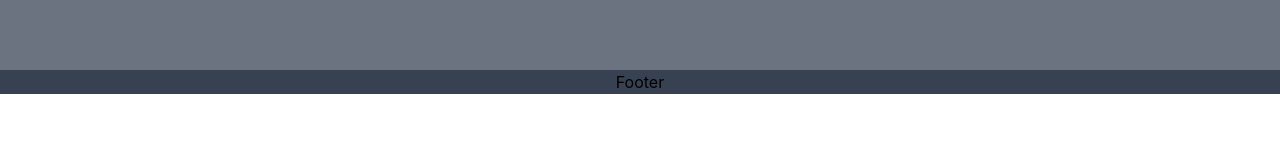
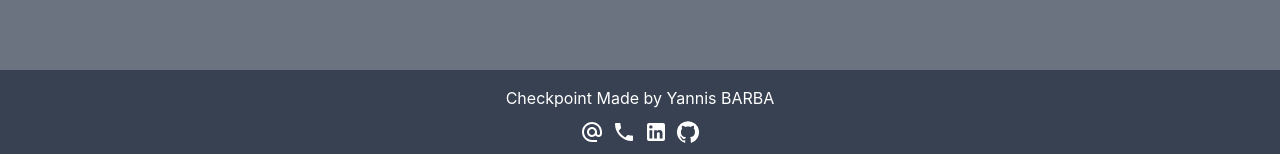
Before and after one commit to ComicScrip/checkpoint-2-lyon-react-2021, a React (Create React App) app: page / in a window 1280 px wide. Shown: the part 798-952 px from the top of the page. Before the commit the page ends 892 px from the top, so only its background shows below. Built offline with nearby package versions, Linux system fonts and the light colour scheme; no server answers.

Commit message:
upgrade footer : add links and icons using mui material icons

```diff
--- a/package.json
+++ b/package.json
@@ -4,6 +4,10 @@
   "private": true,
   "dependencies": {
     "@craco/craco": "^6.3.0",
+    "@emotion/react": "^11.6.0",
+    "@emotion/styled": "^11.6.0",
+    "@mui/icons-material": "^5.2.0",
+    "@mui/material": "^5.2.0",
     "@testing-library/jest-dom": "^5.11.4",
     "@testing-library/react": "^11.1.0",
     "@testing-library/user-event": "^12.1.10",
--- a/src/components/Footer.js
+++ b/src/components/Footer.js
@@ -1,7 +1,37 @@
 import React from 'react';
+import AlternateEmailIcon from '@mui/icons-material/AlternateEmail';
+import LocalPhoneIcon from '@mui/icons-material/LocalPhone';
+import LinkedInIcon from '@mui/icons-material/LinkedIn';
+import GitHubIcon from '@mui/icons-material/GitHub';
 
 function Footer() {
-  return <div className="bg-gray-700">Footer</div>;
+  return (
+    <div className="bg-gray-700 p-4 flex flex-col items-center gap-2">
+      <h3 className="text-white"> Checkpoint Made by Yannis BARBA</h3>
+      <ul className="flex flex-row gap-2">
+        <li>
+          <a href="mailto:yannis.barba.dev@gmail.com">
+            <AlternateEmailIcon sx={{ color: '#FFFFFF' }} />
+          </a>
+        </li>
+        <li>
+          <a href="tel:0750880608">
+            <LocalPhoneIcon sx={{ color: '#FFFFFF' }} />
+          </a>
+        </li>
+        <li>
+          <a href="https://www.linkedin.com/in/yannis-barba-90b9391bb/">
+            <LinkedInIcon sx={{ color: '#FFFFFF' }} />
+          </a>
+        </li>
+        <li>
+          <a href="https://github.com/Yannis-Barba">
+            <GitHubIcon sx={{ color: '#FFFFFF' }} />
+          </a>
+        </li>
+      </ul>
+    </div>
+  );
 }
 
 export default Footer;
--- a/src/components/GameDetails.js
+++ b/src/components/GameDetails.js
@@ -24,7 +24,11 @@ function GameDetails() {
 
   return (
     <div className=" flex flex-col items-center">
-      <img src={game.background_image} alt={game.name} />
+      <img
+        src={game.background_image}
+        alt={game.name}
+        className="lg:max-h-80 lg:mt-8"
+      />
       <h1 className="mt-4 text-xl text-gray-100">{game.name}</h1>
       <div id="genre" className="mt-8 w-11/12 flex flex-col gap-4 ">
         <h1 className="text-white"> Genres </h1>
@@ -54,7 +58,7 @@ function GameDetails() {
       </div>
       <div id="jeuImage" className="mt-8 flex flex-col items-center">
         <h1 className="mb-4 text-white"> {game.name} en images </h1>
-        <ul className="w-11/12 flex flex-col gap-4 lg:flex-row lg:flex-wrap lg:justify-center">
+        <ul className="w-11/12 flex flex-col items-center gap-4 lg:flex-row lg:flex-wrap lg:justify-center">
           {game.short_screenshots.map((screenShot) => {
             return (
               <li key={screenShot.id} className="">
```
Also changed, not shown: 2 other files (tests, documents, lock files or other folders).
